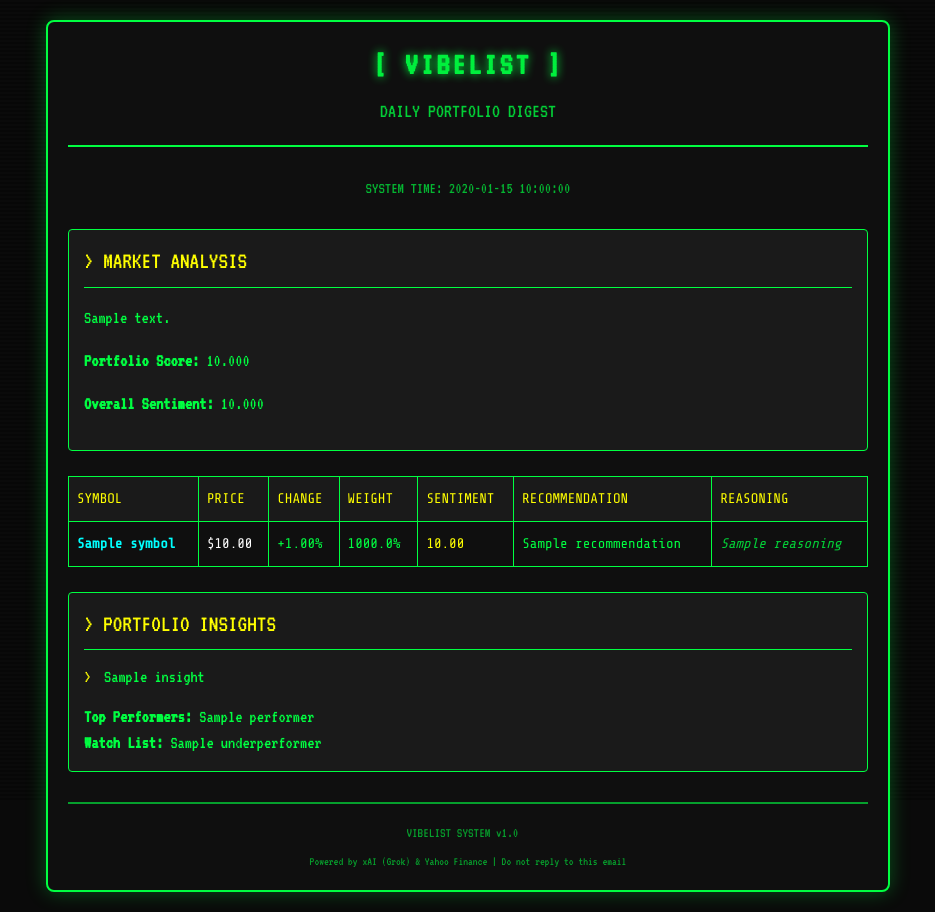
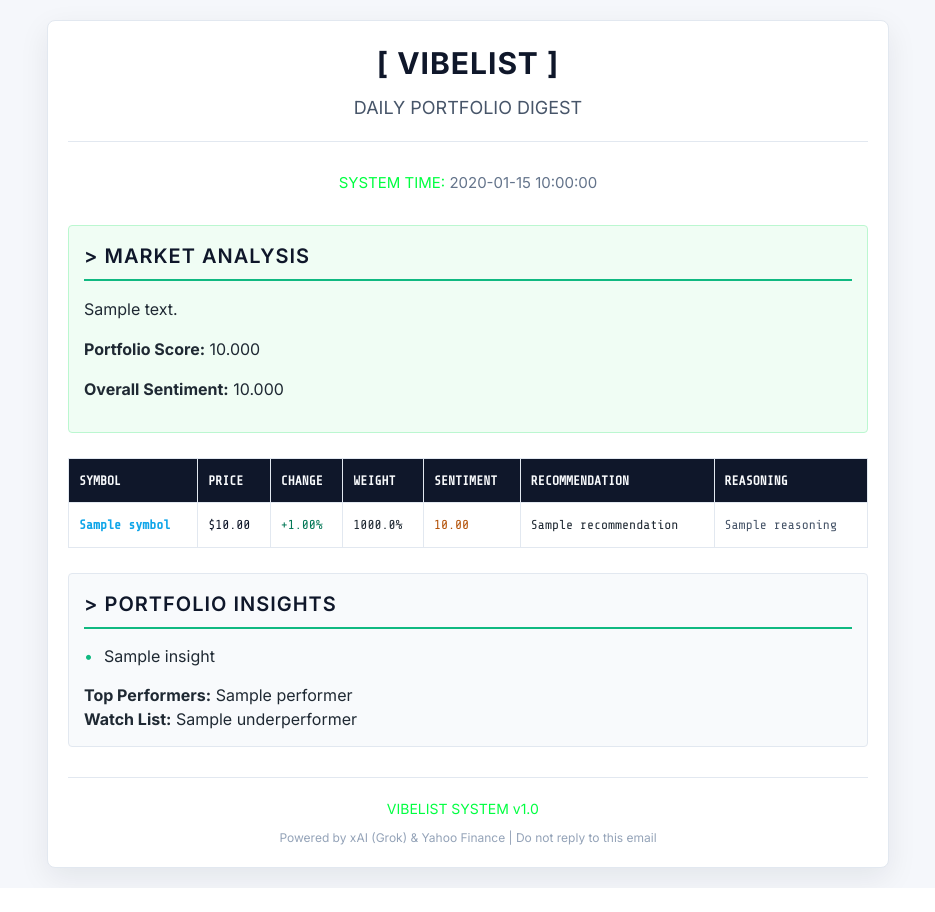
Before and after one commit to atticusjxn/vibelist, a Python web app: template templates/email_template.html in a window 1280 px wide. Shown: the whole page, without its empty margins (172-1107 px from the left). After the commit the page ends 888 px from the top, so only its background shows below. Run offline with Jinja, Linux system fonts and the light colour scheme; the template is opened without the code that fills it: most values are stand-ins (such as "Sample title", 1, 10 or a date in 2020).

Commit message:
feat: refresh email styling

```diff
--- a/templates/email_template.html
+++ b/templates/email_template.html
@@ -5,93 +5,77 @@
     <meta name="viewport" content="width=device-width, initial-scale=1.0">
     <title>VibeList Daily Portfolio Digest</title>
     <style>
-        /* Retro 80s terminal styling */
-        @import url('https://fonts.googleapis.com/css2?family=VT323&family=Share+Tech+Mono&display=swap');
+        /* Clean light theme styling */
+        @import url('https://fonts.googleapis.com/css2?family=Inter:wght@400;600;700&family=Share+Tech+Mono&display=swap');
 
         body {
-            background: #0a0a0a;
-            color: #00ff41;
-            font-family: 'VT323', monospace;
-            font-size: 18px;
-            line-height: 1.4;
+            background: #f5f7fb;
+            color: #1f2933;
+            font-family: 'Inter', -apple-system, BlinkMacSystemFont, 'Segoe UI', sans-serif;
+            font-size: 16px;
+            line-height: 1.5;
             margin: 0;
             padding: 20px;
             position: relative;
         }
 
-        /* CRT monitor effect */
-        body::before {
-            content: "";
-            position: fixed;
-            top: 0;
-            left: 0;
-            width: 100%;
-            height: 100%;
-            background: linear-gradient(
-                rgba(18, 16, 16, 0) 50%,
-                rgba(0, 0, 0, 0.25) 50%
-            );
-            background-size: 100% 4px;
-            z-index: 1;
-            pointer-events: none;
-        }
-
         .container {
             max-width: 800px;
             margin: 0 auto;
-            background: #0f0f0f;
-            border: 2px solid #00ff41;
+            background: #ffffff;
+            border: 1px solid #e2e8f0;
             border-radius: 8px;
             padding: 20px;
             position: relative;
             z-index: 2;
-            box-shadow: 0 0 20px rgba(0, 255, 65, 0.3);
+            box-shadow: 0 10px 30px rgba(15, 23, 42, 0.08);
         }
 
         .header {
             text-align: center;
-            border-bottom: 2px solid #00ff41;
+            border-bottom: 1px solid #e2e8f0;
             padding-bottom: 20px;
             margin-bottom: 30px;
         }
 
         .title {
-            font-size: 32px;
-            text-transform: uppercase;
-            letter-spacing: 3px;
-            margin: 0;
-            text-shadow: 0 0 10px #00ff41;
-            animation: flicker 2s infinite alternate;
+            font-size: 30px;
+            letter-spacing: 1px;
+            margin: 0 0 4px 0;
+            color: #0f172a;
+            font-weight: 700;
         }
 
         .subtitle {
-            font-size: 20px;
-            margin: 10px 0 0 0;
-            opacity: 0.8;
+            font-size: 18px;
+            margin: 8px 0 0 0;
+            color: #475569;
         }
 
         .datetime {
             text-align: center;
-            font-size: 16px;
-            opacity: 0.7;
+            font-size: 15px;
+            color: #64748b;
             margin-bottom: 30px;
         }
 
         .market-summary {
-            background: #1a1a1a;
-            border: 1px solid #00ff41;
+            background: #f0fdf4;
+            border: 1px solid #bbf7d0;
             padding: 15px;
             margin-bottom: 25px;
             border-radius: 4px;
         }
 
         .section-title {
-            font-size: 24px;
+            font-size: 20px;
             text-transform: uppercase;
-            border-bottom: 1px solid #00ff41;
+            letter-spacing: 1px;
+            border-bottom: 2px solid #10b981;
             padding-bottom: 8px;
             margin-bottom: 15px;
-            color: #ffff00;
+            color: #0f172a;
+            font-weight: 600;
         }
 
         .portfolio-table {
@@ -102,69 +86,69 @@
 
         .portfolio-table th,
         .portfolio-table td {
-            border: 1px solid #00ff41;
-            padding: 12px 8px;
+            border: 1px solid #e2e8f0;
+            padding: 12px 10px;
             text-align: left;
             font-family: 'Share Tech Mono', monospace;
-            font-size: 14px;
+            font-size: 13px;
         }
 
         .portfolio-table th {
-            background: #1a1a1a;
-            color: #ffff00;
+            background: #0f172a;
+            color: #f8fafc;
             text-transform: uppercase;
-            font-weight: normal;
+            font-weight: 600;
         }
 
         .portfolio-table tr:nth-child(even) {
-            background: rgba(0, 255, 65, 0.05);
+            background: #f9fafb;
         }
 
         .symbol {
             font-weight: bold;
-            color: #00ffff;
+            color: #0ea5e9;
         }
 
         .price {
-            color: #ffffff;
+            color: #0f172a;
         }
 
         .positive {
-            color: #00ff41;
+            color: #047857;
         }
 
         .negative {
-            color: #ff4141;
+            color: #dc2626;
         }
 
         .neutral {
-            color: #ffff00;
+            color: #b45309;
         }
 
         .recommendation-buy {
-            background: rgba(0, 255, 65, 0.2);
-            color: #00ff41;
-            font-weight: bold;
+            background: #dcfce7;
+            color: #065f46;
+            font-weight: 600;
             text-align: center;
         }
 
         .recommendation-sell {
-            background: rgba(255, 65, 65, 0.2);
-            color: #ff4141;
-            font-weight: bold;
+            background: #fee2e2;
+            color: #b91c1c;
+            font-weight: 600;
             text-align: center;
         }
 
         .recommendation-hold {
-            background: rgba(255, 255, 0, 0.1);
-            color: #ffff00;
-            font-weight: bold;
+            background: #fef9c3;
+            color: #854d0e;
+            font-weight: 600;
             text-align: center;
         }
 
         .insights {
-            background: #1a1a1a;
-            border: 1px solid #00ff41;
+            background: #f8fafc;
+            border: 1px solid #e2e8f0;
             padding: 15px;
             margin-bottom: 25px;
             border-radius: 4px;
@@ -177,26 +161,26 @@
         }
 
         .insight-item::before {
-            content: ">";
+            content: "•";
             position: absolute;
             left: 0;
-            color: #ffff00;
+            color: #10b981;
         }
 
         .reasoning {
             font-size: 12px;
-            opacity: 0.8;
-            font-style: italic;
-            max-width: 200px;
+            color: #475569;
+            font-family: 'Inter', sans-serif;
+            max-width: 220px;
         }
 
         .footer {
-            border-top: 2px solid #00ff41;
+            border-top: 1px solid #e2e8f0;
             padding-top: 20px;
             margin-top: 30px;
             text-align: center;
             font-size: 14px;
-            opacity: 0.6;
+            color: #94a3b8;
         }
 
         .terminal-prompt {
```
Also changed, not shown: src/vibelist/email_sender.py (+8 -6 lines).
